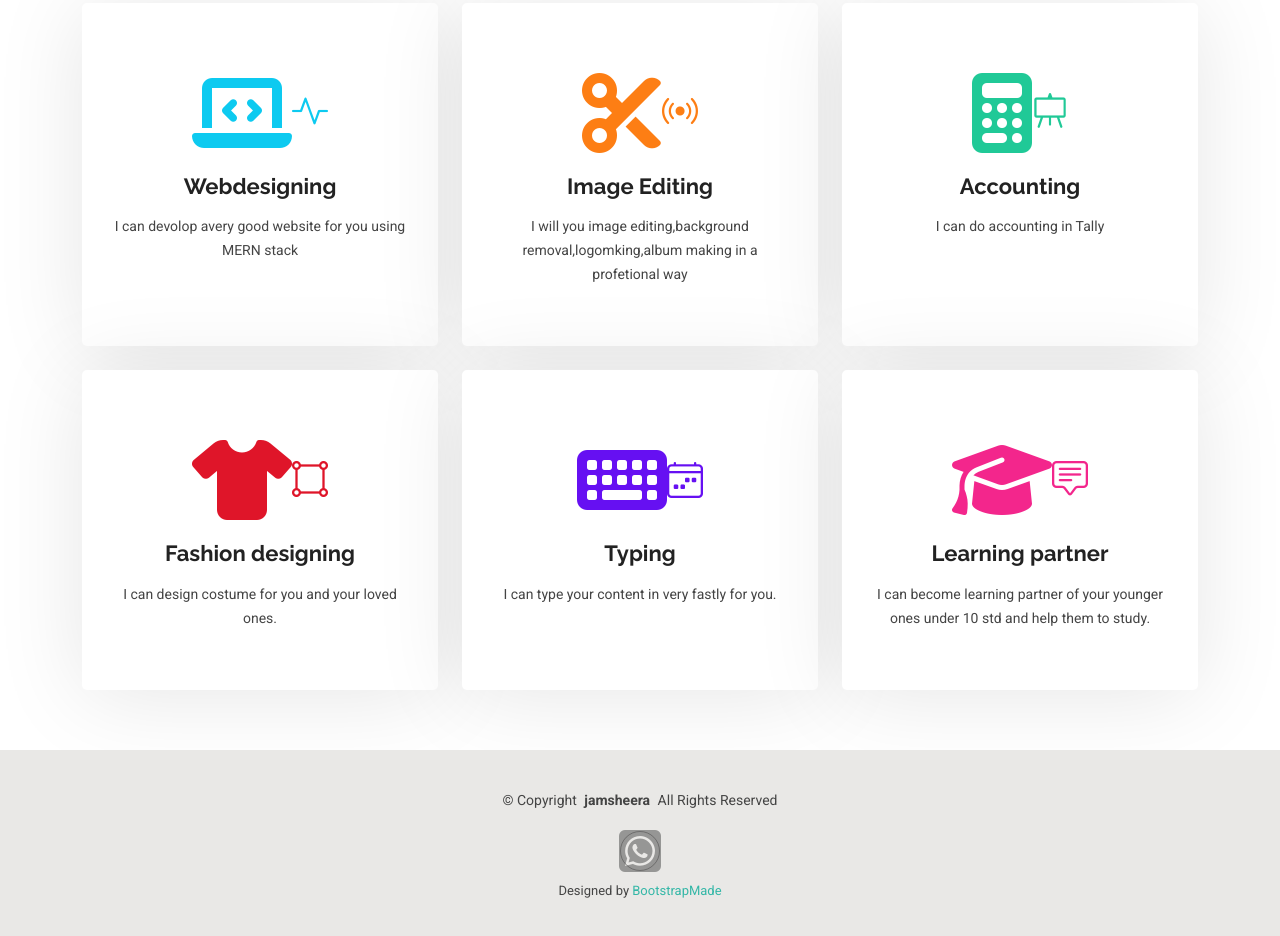
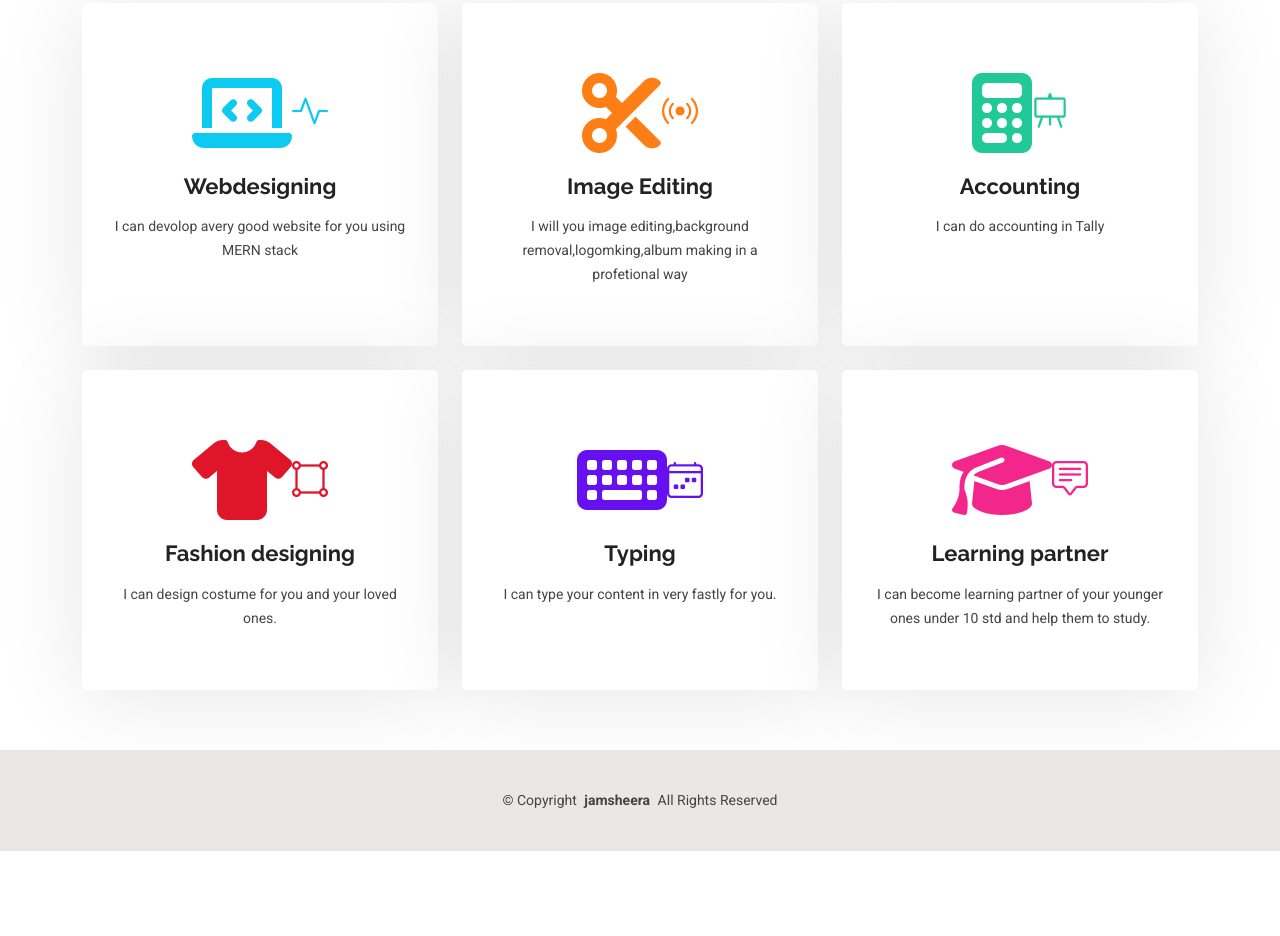
Before and after one commit to Jamsheera-Bcr68/Jamsheera-portfolio, a plain HTML site: page services.html in a window 1280 px wide. Shown: the part 302-1238 px from the top of the page. After the commit the page ends 1153 px from the top, so only its background shows below. Drawn offline with Linux system fonts and the light colour scheme.

Commit message:
final commit

```diff
--- a/services.html
+++ b/services.html
@@ -170,17 +170,8 @@
       <div class="copyright text-center ">
         <p>© <span>Copyright</span> <strong class="px-1 sitename">jamsheera</strong> <span>All Rights Reserved<br></span></p>
       </div>
-      <div class="social-links d-flex justify-content-center">
-        <a href=""><i style="font-size: 3rem;" class="fa-brands fa-square-whatsapp"></i></a>
 
-      </div>
-      <div class="credits">
-        <!-- All the links in the footer should remain intact. -->
-        <!-- You can delete the links only if you've purchased the pro version. -->
-        <!-- Licensing information: https://bootstrapmade.com/license/ -->
-        <!-- Purchase the pro version with working PHP/AJAX contact form: [buy-url] -->
-        Designed by <a href="https://bootstrapmade.com/">BootstrapMade</a>
-      </div>
+
     </div>
 
   </footer>
```
Also changed, not shown: index.html (+2 -2 lines).
